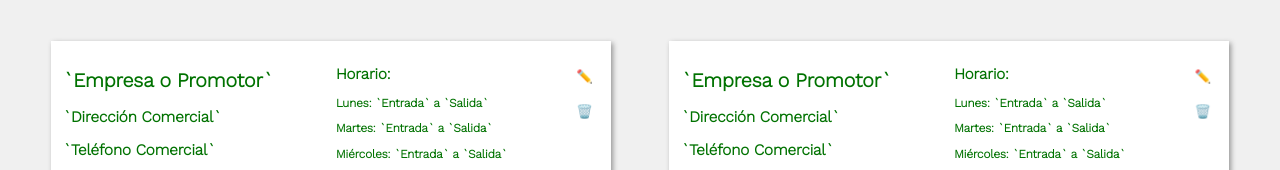
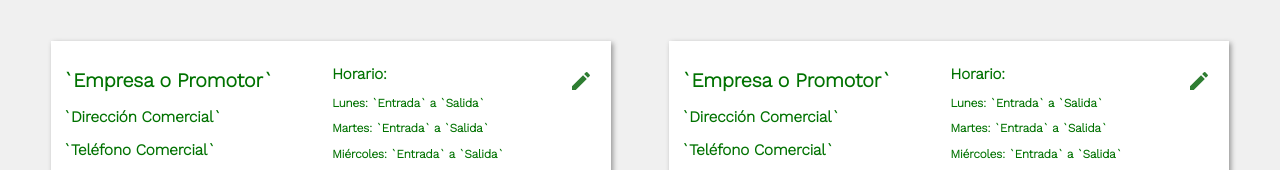
Before and after one commit to ThinKreations/PlantMatica, a Next.js app in the folder tucans-plantmatica/: page /user/promo/sucursales in a window 1280 px wide. Shown: the part 387-557 px from the top of the page. Built offline with nearby package versions, Linux system fonts and the light colour scheme.

Commit message:
sucursales, y menú adaptable

```diff
--- a/tucans-plantmatica/pages/user/promo/sucursales.jsx
+++ b/tucans-plantmatica/pages/user/promo/sucursales.jsx
@@ -5,6 +5,7 @@ import Link from 'next/link'
 import LayoutMenu from '../../../components/LayoutMenu'
 import MenuPromo from '../../../components/promo/MenuPromo'
 import Registrar from '../../../components/promo/RegistrarSucursal'
+import EditIcon from '@mui/icons-material/Edit'
 
 export default function Sucursales () {
   return (
@@ -46,8 +47,13 @@ export default function Sucursales () {
         </font>
         </aside>
         <div>
-        <button className={styles.btnEdit}>✏️</button><br/>
-        <button className={styles.btnDel}>🗑️</button>
+        <button className={styles.btnEdit}>
+          <EditIcon
+              className={styles.editIcon}
+              fontSize='medium'
+              color='success'
+            />
+            </button><br/>
         </div>
         </div>
 
@@ -74,8 +80,14 @@ export default function Sucursales () {
         </font>
         </aside>
         <div>
-        <button className={styles.btnEdit}>✏️</button><br/>
-        <button className={styles.btnDel}>🗑️</button>
+        <button className={styles.btnEdit}>
+        <EditIcon
+              className={styles.editIcon}
+              fontSize='medium'
+              color='success'
+            />
+          </button><br/>
+
         </div>
         </div>
 
--- a/tucans-plantmatica/styles/Promotor.module.css
+++ b/tucans-plantmatica/styles/Promotor.module.css
@@ -146,13 +146,13 @@
     border:none;
     margin-bottom: 15px;
     margin-top: 15px;
+    border-radius: 5px;
+    transition: 0.3s;
 }
 
-.btnDel{
-    background-color: white;
-    border:none;
-}
-
+    .btnEdit:hover{
+        transform: scale(1.2, 1.2);
+    }
 
 /* botonera */
 /*
```
